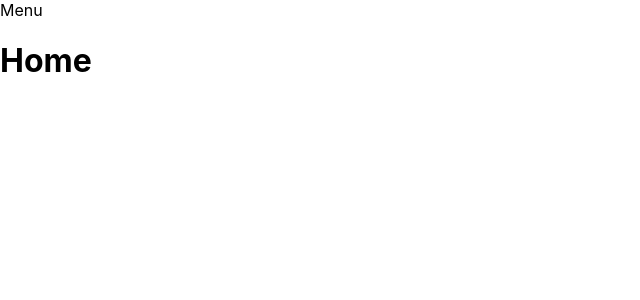
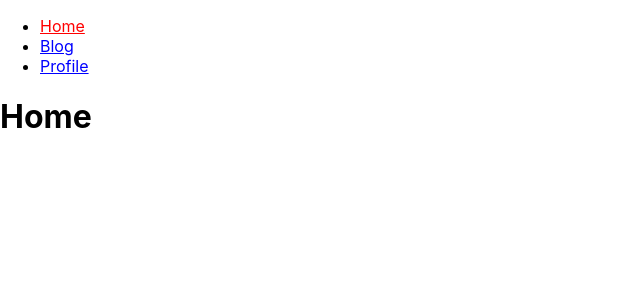
Before and after one commit to erickrh/react-router-project, a React (Create React App) app: page /blog in a window 1280 px wide. Shown: the top 300 px of the page, without its empty margins (0-640 px from the left). Built offline with nearby package versions, Linux system fonts and the light colour scheme.

Commit message:
Link & NavLink

```diff
--- a/src/Menu.js
+++ b/src/Menu.js
@@ -1,9 +1,84 @@
 import React from "react";
+// eslint-disable-next-line no-unused-vars
+import { Link, NavLink } from "react-router-dom";
 
 function Menu() {
   return (
-    <nav>Menu</nav>
+
+    <nav>
+      <ul>
+
+        {/*
+        With Link
+        <li>
+          <Link to={"/"}>Home</Link>
+        </li>
+        <li>
+          <Link to={"/blog"}>Blog</Link>
+        </li>
+        <li>
+          <Link to={"/profile"}>Profile</Link>
+        </li> */}
+
+        {/*
+        With NavLink
+        <li>
+          <NavLink // NavLink nos permite obtener el argument isActive, para saber si se esta sobre esa ruta.
+          style={({ isActive }) => ({
+            color: isActive ? 'red' : 'blue', // Si isActive es true, entonces será rojo. De lo contrario será azul.
+          })}
+          to={'/'}
+          >Home</NavLink>
+        </li>
+        <li>
+          <NavLink
+          style={({ isActive }) => ({
+            color: isActive ? 'red' : 'blue',
+            })}
+          to={'/blog'}
+          >Blog</NavLink>
+        </li>
+        <li>
+          <NavLink
+          style={({ isActive }) => ({
+            color: isActive ? 'red' : 'blue',
+          })}
+          to={'/profile'}
+          >Profile</NavLink>
+        </li> */}
+
+        {routes.map(route => (
+          <li>
+            <NavLink
+              style={({ isActive }) => ({
+                color: isActive ? 'red' : 'blue',
+              })}
+              to={route.to}
+            >
+              {route.text}
+            </NavLink>
+          </li>
+        ))}
+        {console.log(routes)}
+      </ul>
+    </nav>
   );
 }
 
+const routes = [];
+
+routes.push({
+  to: '/',
+  text: 'Home'
+});
+routes.push({
+  to: '/blog',
+  text: 'Blog'
+});
+routes.push({
+  to: '/profile',
+  text: 'Profile'
+});
+
+
 export { Menu };
```
